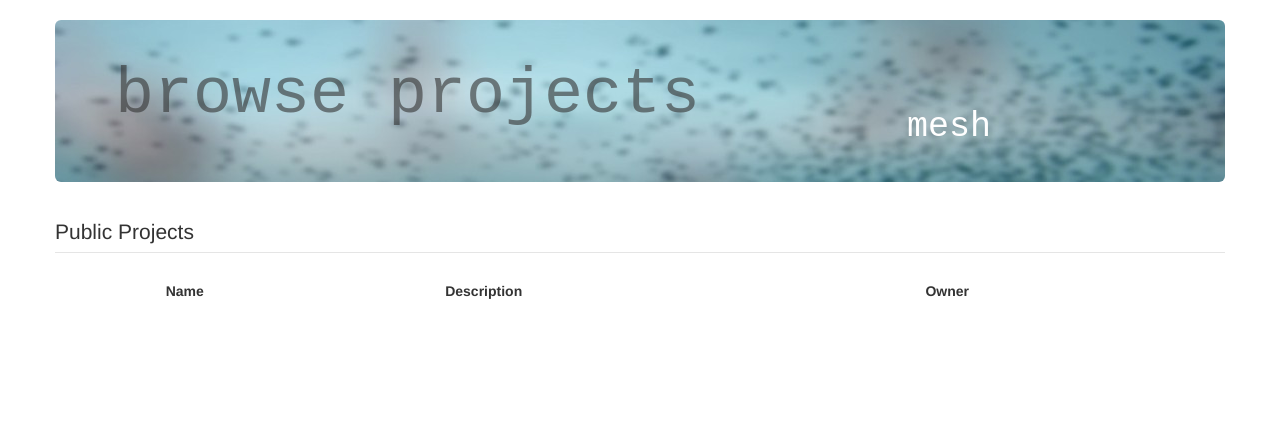
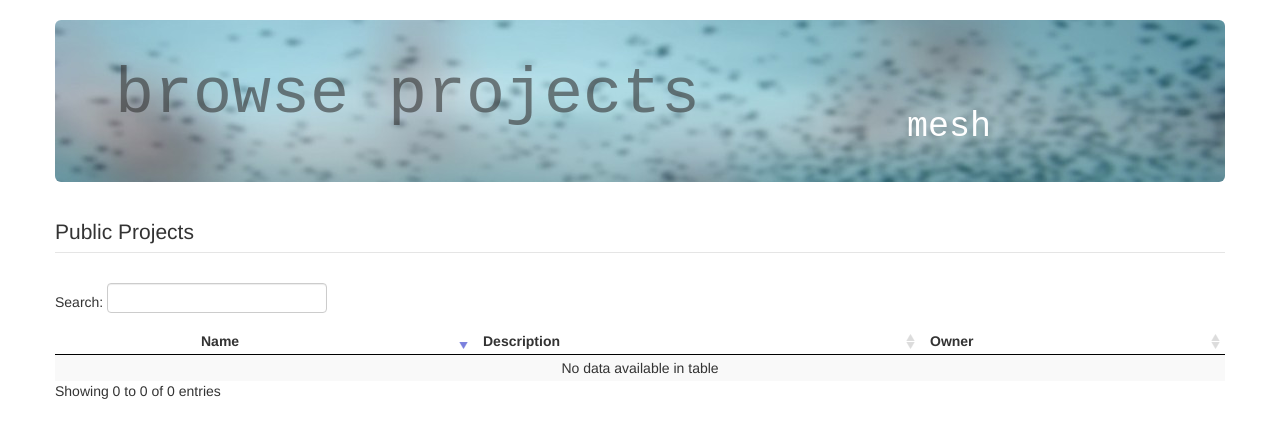
Before and after one commit to CJTeam/mesh, a Django app: template mesh/templates/browse_projects.html in a window 1280 px wide. Shown: the top 438 px of the page. Run offline with Django 3.2, Linux system fonts and the light colour scheme; the template is opened without the code that fills it, so the values that code supplies are empty; parts of the project's set-up code (start-up, migrations or seed data) failed here and were passed over.

Commit message:
Upgraded browse projects table

```diff
--- a/mesh/templates/browse_projects.html
+++ b/mesh/templates/browse_projects.html
@@ -7,7 +7,7 @@
     {% if projects|length_is:'0' %}
     <p>There are currently no public projects listed. Why not <a href="{% url 'project_create' %}">start a new one</a>?</p>
     {% else %}
-    <table class="table table-striped">
+    <table class="table table-striped" id="projects-table">
         <thead>
             <tr>
                 <th>&nbsp;</th>
@@ -46,3 +46,17 @@
     {% endif %}
 
 {% endblock %}
+
+{% block extra_script %}
+<script type="application/javascript">
+    $('#projects-table').dataTable({
+        aoColumnDefs: [
+            {
+               bSortable: false,
+               aTargets: [ 0 ]
+            }
+        ],
+        bPaginate: false
+    }).fnSort([[1, 'desc']]);
+</script>
+{% endblock %}
```
